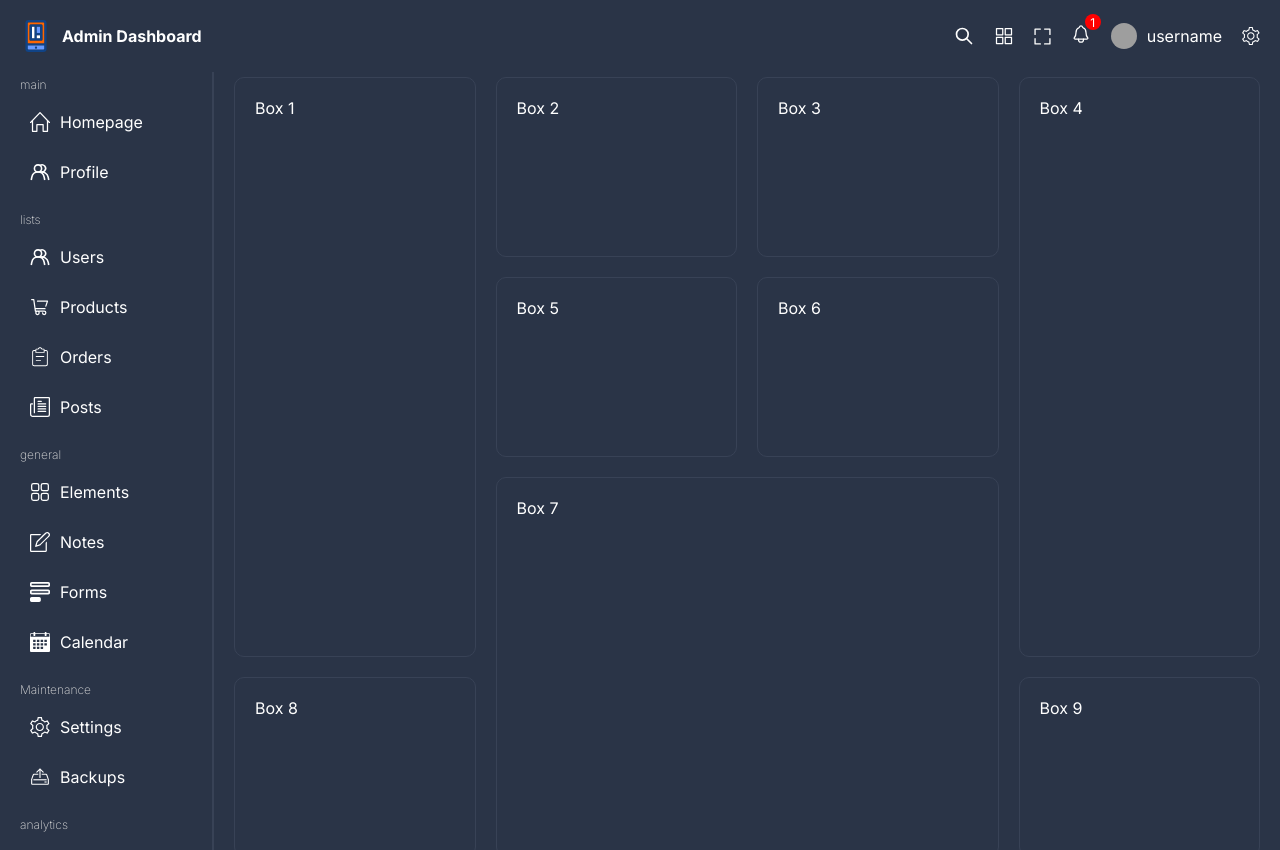
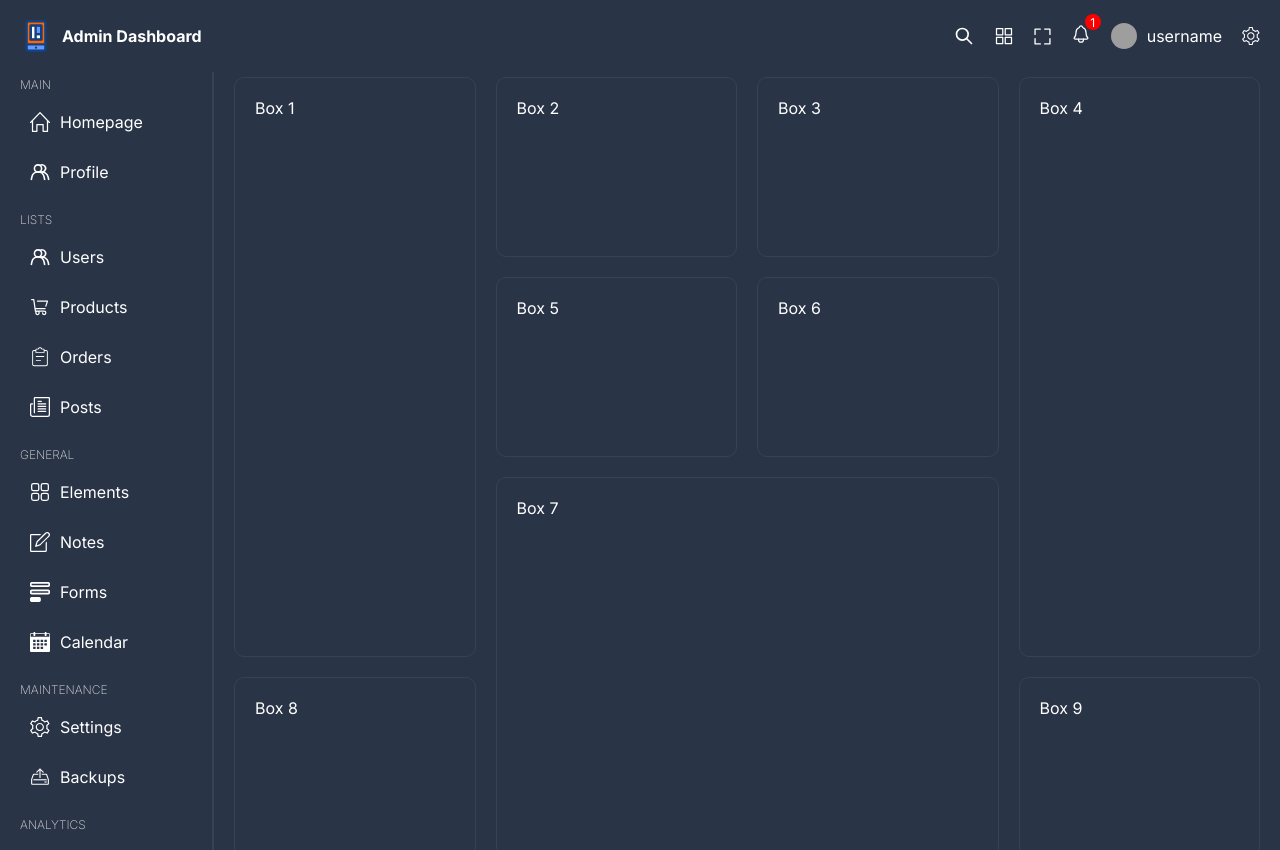
Before and after one commit to SuhailRazi/Admin-Dashboard, a React (Vite) app: page / in a window 1280 px wide. Shown: the top 850 px of the page. Built offline with nearby package versions, Linux system fonts and the light colour scheme; grey boxes are pictures that could not be loaded.

Commit message:
Menu section heading to uppercase

```diff
--- a/src/components/menu/Menu.tsx
+++ b/src/components/menu/Menu.tsx
@@ -7,9 +7,9 @@ const Menu = () => {
     <div className='menu'>
       {menu.map((item) => (
         <div className="item" key={item.id}>
-        <span className='title'>{item.title}</span>
+        <span className='title'>{item.title.toUpperCase()}</span>
           {item && item.listItems.map((listItem) => (
-              <Link to={listItem.url} className='listItem'>
+              <Link to={listItem.url} className='listItem' key={listItem.id}>
                 <img src={listItem.icon} alt=''/>
                 <span className='listItemTitle'>{listItem.title}</span>
               </Link>
```
